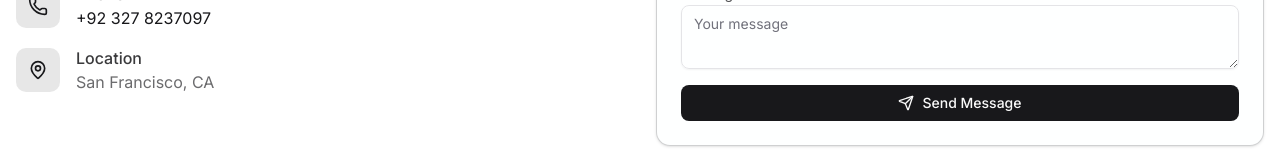
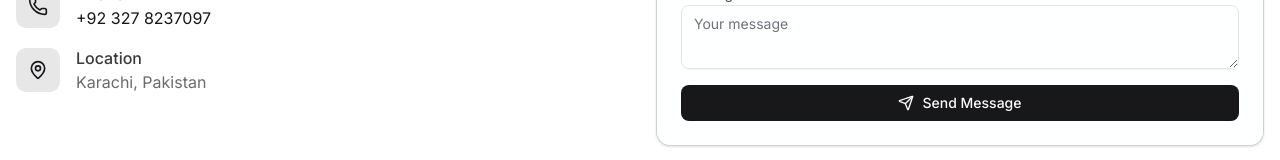
Before and after one commit to Hamza-Sheikh-02/hamza-sheikh, a Next.js app: page / in a window 1280 px wide. Shown: the part 3986-4146 px from the top of the page. Built offline with nearby package versions, Linux system fonts and the light colour scheme.

Commit message:
Update ContactSection.tsx

```diff
--- a/src/components/ContactSection.tsx
+++ b/src/components/ContactSection.tsx
@@ -126,7 +126,7 @@ const ContactSection = () => {
                 </div>
                 <div>
                   <h4 className="text-foreground/80 font-medium">Location</h4>
-                  <p className="text-foreground/60">San Francisco, CA</p>
+                  <p className="text-foreground/60">Karachi, Pakistan</p>
                 </div>
               </div>
             </div>
```
